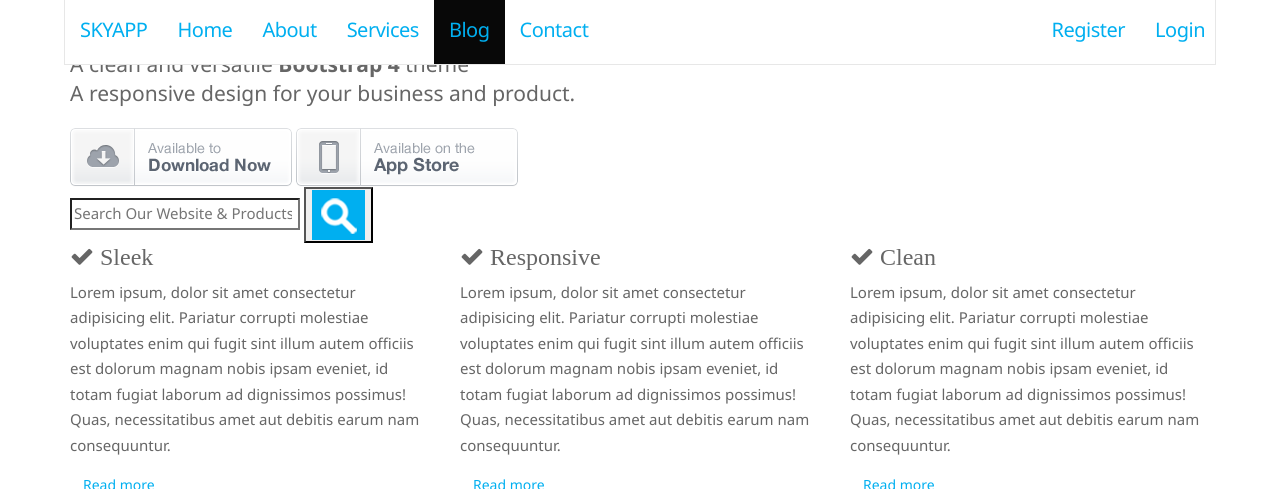
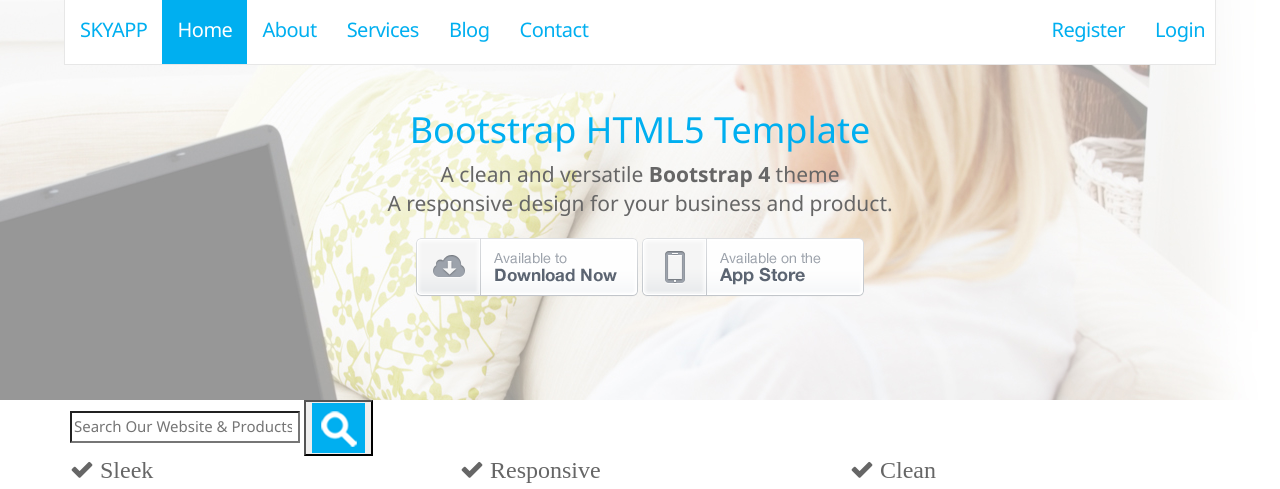
Before and after one commit to TomyToast/Bootstrap-Sass-Template, a website: page index.html in a window 1280 px wide. Shown: the top 489 px of the page. Drawn offline with Linux system fonts and the light colour scheme.

Commit message:
add style to section-showcase

```diff
--- a/index.html
+++ b/index.html
@@ -27,10 +27,10 @@
         </div>
         <div class="collapse navbar-collapse">
           <ul class="nav navbar-nav">
-          <li><a href="index.html">Home</a></li>
+          <li class="active"><a href="index.html">Home</a></li>
           <li><a href="about.html">About</a></li>
           <li><a href="services.html">Services</a></li>
-          <li class="active"><a href="blog.html">Blog</a></li>
+          <li ><a href="blog.html">Blog</a></li>
           <li><a href="contact.html">Contact</a></li>
           </ul>
           <ul class="nav navbar-nav navbar-sub pull-right">
@@ -42,7 +42,7 @@
       </div>
     </header>
 
-    <section class="showcase">
+    <section class="section-showcase">
       <div class="container showcase-content">
         <h1>Bootstrap HTML5 Template</h1>
         <p class="lead">A clean and versatile <strong>Bootstrap 4</strong> theme<br>A responsive design for your business and product.</p>
--- a/scss/base/_variables.scss
+++ b/scss/base/_variables.scss
@@ -10,3 +10,8 @@ $primary-color: #00aff0;
 $secondary-color: #7fba00;
 $light-color: #e7e7e7;
 $dark-color: #333;
+
+/* Showcase Area */
+
+$showcase-height: 400px;
+$showcase-image: 'img/showcase.jpg';
--- a/scss/modules/_sections.scss
+++ b/scss/modules/_sections.scss
@@ -0,0 +1,15 @@
+/* Sections */
+
+.section-showcase {
+    height: $showcase-height;
+    background: url($showcase-image) no-repeat top center;
+
+    .showcase-content {
+        padding: 110px 15px;
+        text-align: center;
+    }
+
+    h1 {
+        color: $primary-color;
+    }
+}
```
Also changed, not shown: scripts/out.js (+1 -1 lines), scss/layouts/_nav.scss (+19 -18 lines), img/showcase.jpg (added).
